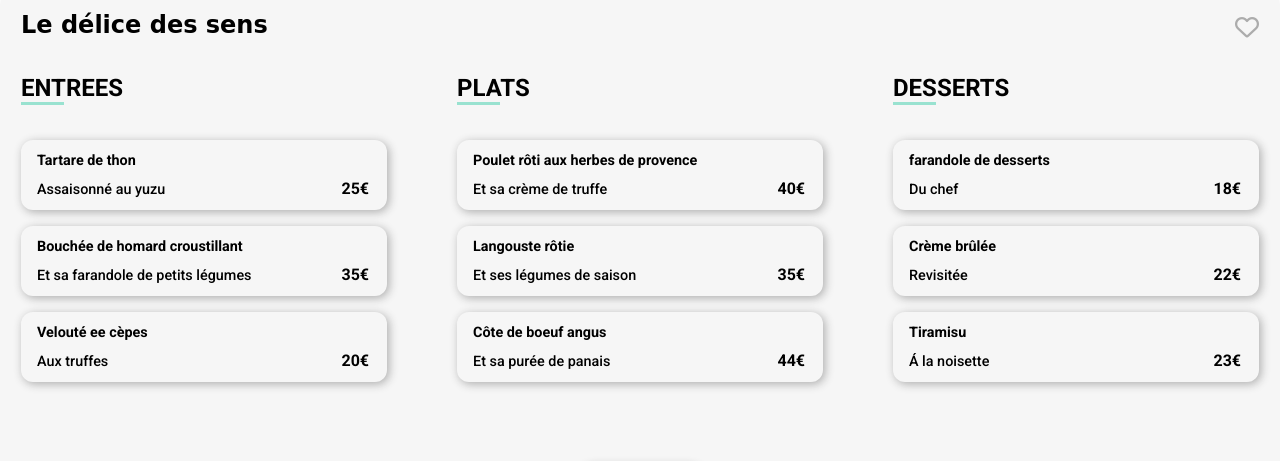
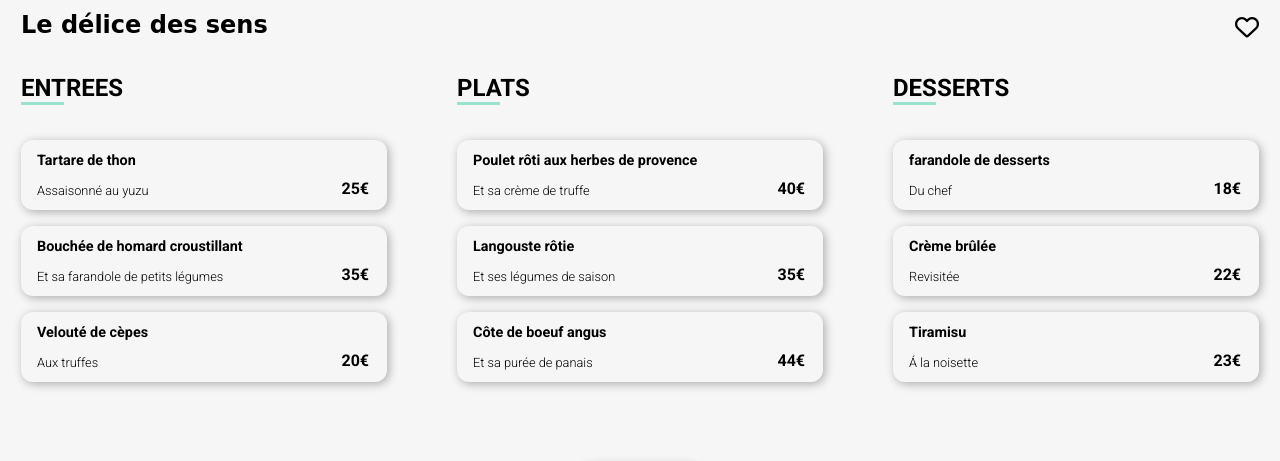
Before and after one commit to sonia2605/ohmyfood, a plain HTML site: page pages/Ledélicedessens.html in a window 1280 px wide. Shown: the part 320-781 px from the top of the page. Drawn offline with Linux system fonts and the light colour scheme; a web font is replaced by a local one.

Commit message:
modification coeur et ellipsis

```diff
--- a/pages/Ledélicedessens.html
+++ b/pages/Ledélicedessens.html
@@ -72,7 +72,7 @@
                 <div class="card_menu delay-3">
                     <div class="card_menu_dish">
                         <div class="title_menu">
-                            <h3>Velouté ee cèpes</h3>
+                            <h3>Velouté de cèpes</h3>
                             <h4>Aux truffes</h4>
                         </div>
                     <div class="price">20€</div>
--- a/sass/Page.scss/_restaurants.scss
+++ b/sass/Page.scss/_restaurants.scss
@@ -25,11 +25,11 @@
         max-width: 100%;
     }
 }
+
 .fa-heart::before {
     margin-left: 20px;
-    color: $shadow-color;
-    animation: fill 3s ease-out;
-}
+    cursor: pointer;
+    }
 
 
 .menu {
@@ -204,24 +204,28 @@
     flex-direction: column;
     justify-content: space-between;
     text-overflow: ellipsis;
-    @media screen and(max-width: 375px){
-        width: 150px;
+    @media screen and(max-width: 290px){
+        width: 190px;
     }
+
 
     h3 {
         text-overflow: ellipsis;
+        overflow: hidden;
         white-space: nowrap;
-        @media screen and(max-width: 375px){
-            font-size: 0.8rem;
+        width: 100%;
+        @media screen and(max-width: 290px){
+            font-size: 0.75rem;
         }
     }
     h4 {
-        font-weight: 500;
+        font-weight: 300;
+        font-size: 0.8rem;
         text-overflow: ellipsis;
+        overflow: hidden;
         white-space: wrap;
-        @media screen and(max-width: 375px) {
+        @media screen and(max-width: 420px) {
             font-size: 0.7rem;
-            font-weight: 300;
 
         }
     }
--- a/sass/Utils/__keyframes.scss
+++ b/sass/Utils/__keyframes.scss
@@ -35,7 +35,7 @@
         -webkit-background-clip: text;
         -webkit-text-fill-color: transparent;
     }
-    50% {
+    100% {
         opacity: 1;
         @include gradient-color;
         -webkit-background-clip: text;
```
Also changed, not shown: style.css.
